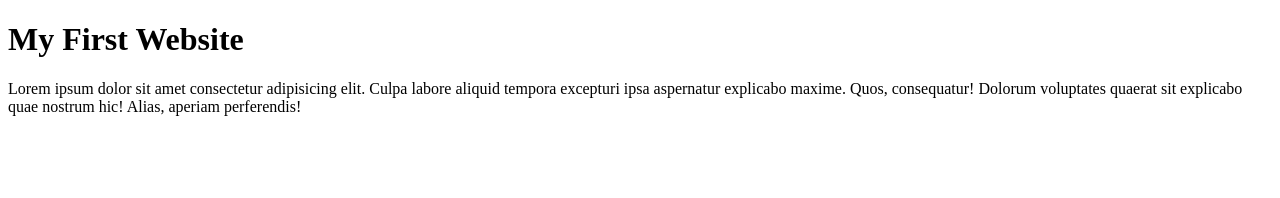
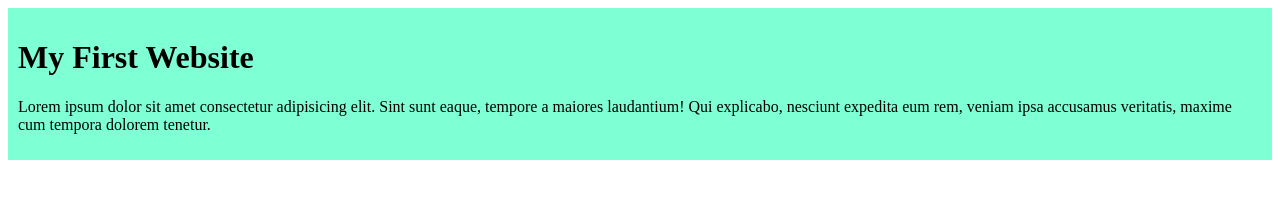
Before and after one commit to sWitch95/My-First-Website, a plain HTML site: page index.html in a window 1280 px wide. Drawn offline with Linux system fonts and the light colour scheme.

Commit message:
added the first blog

```diff
--- a/index.html
+++ b/index.html
@@ -5,9 +5,13 @@
     <meta http-equiv="X-UA-Compatible" content="IE=edge">
     <meta name="viewport" content="width=device-width, initial-scale=1.0">
     <title>My First Website</title>
+    <link rel="stylesheet" href="styles/blog.css">
 </head>
 <body>
-    <h1>My First Website</h1>
-    <p>Lorem ipsum dolor sit amet consectetur adipisicing elit. Culpa labore aliquid tempora excepturi ipsa aspernatur explicabo maxime. Quos, consequatur! Dolorum voluptates quaerat sit explicabo quae nostrum hic! Alias, aperiam perferendis!</p>
+    <div>
+        <h1>My First Website</h1>
+        <p>Lorem ipsum dolor sit amet consectetur adipisicing elit. Sint sunt eaque, tempore a maiores laudantium! Qui explicabo, nesciunt expedita eum rem, veniam ipsa accusamus veritatis, maxime cum tempora dolorem tenetur.</p>
+    </div>
+
 </body>
 </html>
--- /dev/null
+++ b/styles/blog.css
@@ -0,0 +1,4 @@
+div{
+    background-color: aquamarine;
+    padding: 10px;
+}
```
